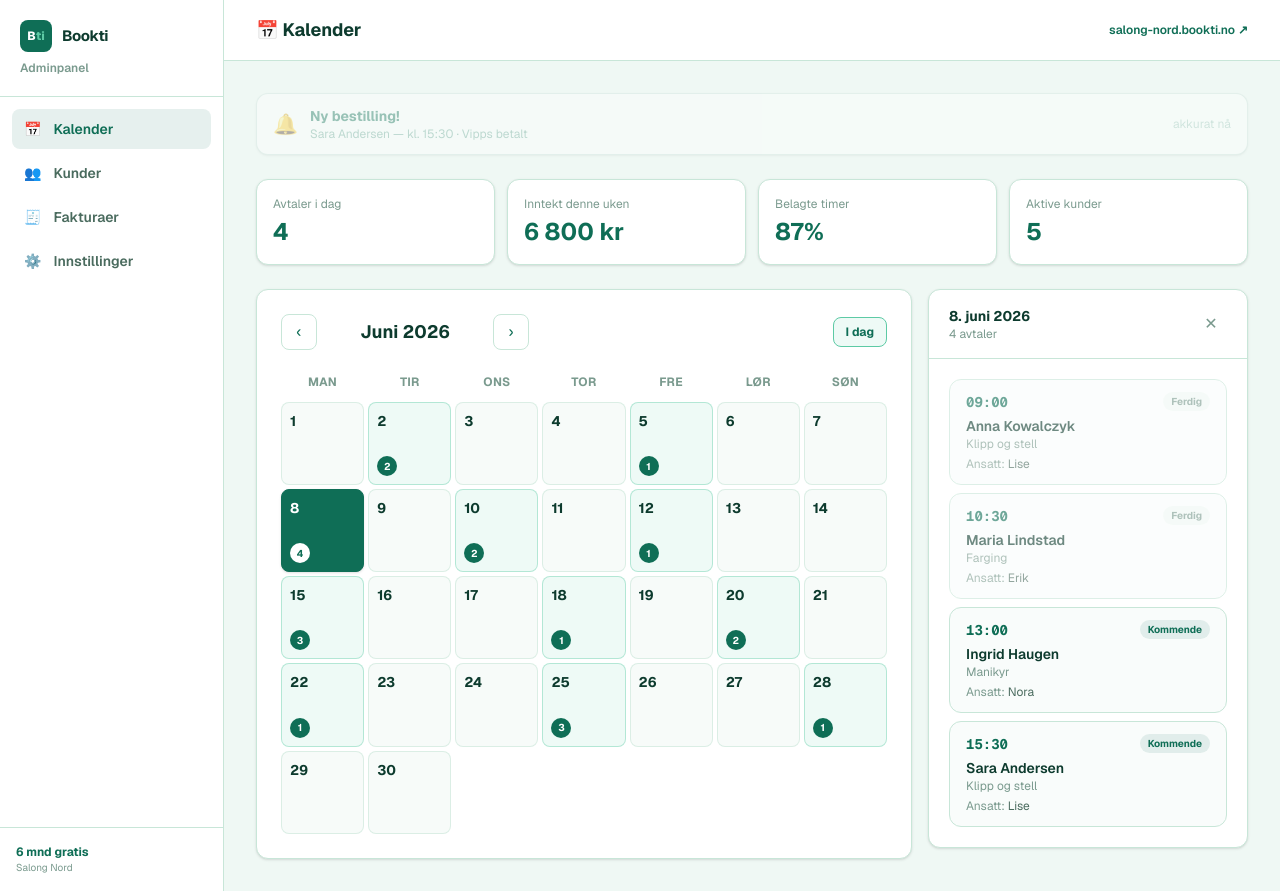
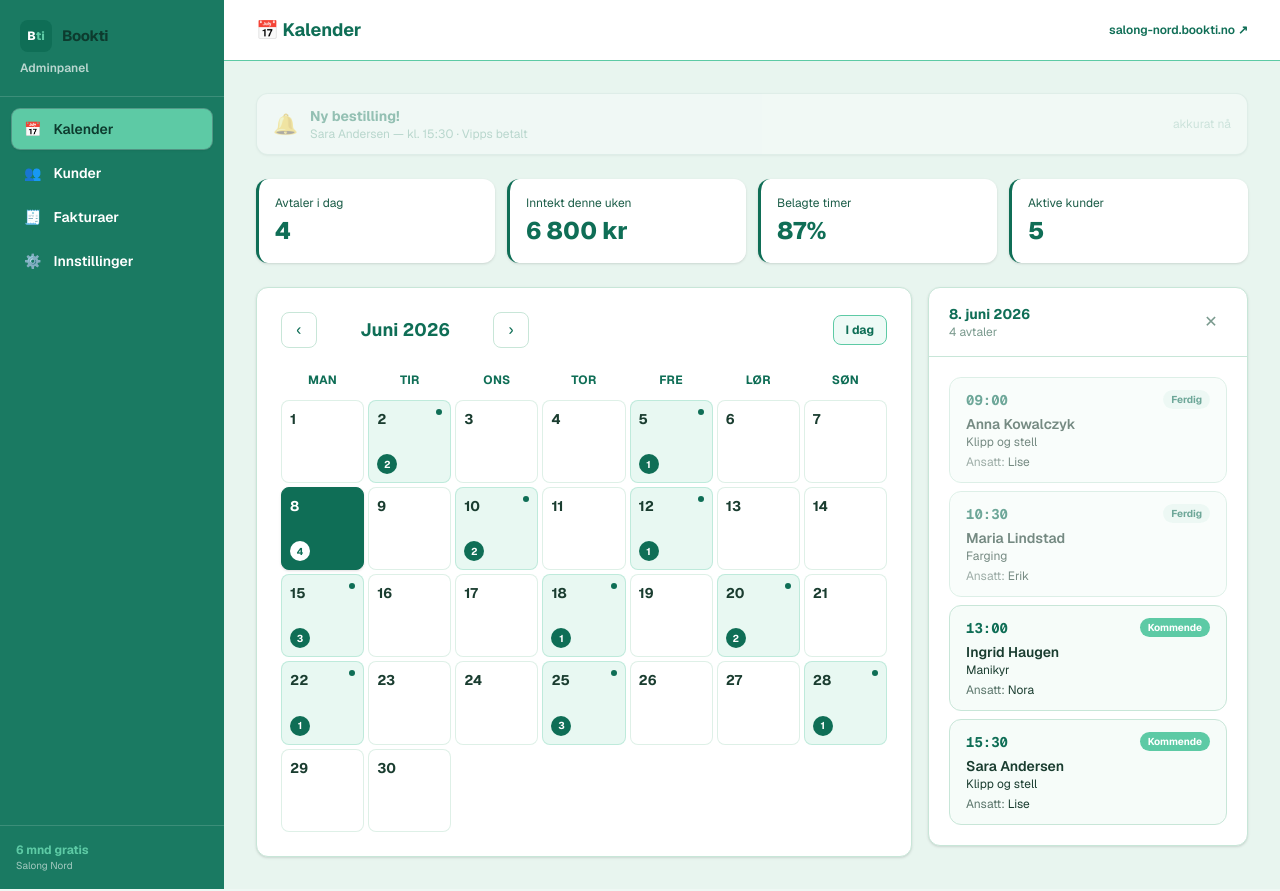
Before and after one commit to booktino/bookti, a Next.js app: page /admin in a window 1280 px wide. Both pictures are taken after a click on the button "I dag". Built offline with nearby package versions, Linux system fonts and the light colour scheme.

Commit message:
Improve admin panel color contrast and sidebar styling.
Co-authored-by: Cursor <cursoragent@cursor.com>

```diff
--- a/src/app/admin/page.tsx
+++ b/src/app/admin/page.tsx
@@ -93,9 +93,9 @@ function formatSelectedDayLabel(dateStr: string) {
 }
 
 const STATUS_STYLES: Record<CalendarBookingStatus, string> = {
-  kommende: "bg-[#0F6E56]/10 text-[#0F6E56]",
-  ferdig: "bg-[#EFF8F4] text-[#7A9A8E]",
-  kansellert: "bg-red-50 text-red-500",
+  kommende: "bg-[#5DCAA5] text-white",
+  ferdig: "bg-[#e2f5ee] text-[#0F6E56]",
+  kansellert: "bg-[#fee2e2] text-[#dc2626]",
 };
 
 const STATUS_LABELS: Record<CalendarBookingStatus, string> = {
@@ -169,11 +169,11 @@ export default function AdminPage() {
   }
 
   return (
-    <div className="flex min-h-screen bg-[#EFF8F4] font-sans text-[#0D3B2E]">
-      <aside className="flex w-56 shrink-0 flex-col border-r border-[#C8E6D8] bg-white">
-        <div className="border-b border-[#C8E6D8] px-5 py-5">
+    <div className="flex min-h-screen bg-[#e8f5ef] font-sans text-[#0D3B2E]">
+      <aside className="flex w-56 shrink-0 flex-col bg-[#1a7a62]">
+        <div className="border-b border-white/15 px-5 py-5">
           <Logo size="sm" />
-          <p className="mt-2 text-xs font-semibold text-[#7A9A8E]">{no.admin.panelTitle}</p>
+          <p className="mt-2 text-xs font-semibold text-white/70">{no.admin.panelTitle}</p>
         </div>
         <nav className="flex-1 p-3">
           {TABS.map((t) => (
@@ -182,23 +182,23 @@ export default function AdminPage() {
               onClick={() => setTab(t.id)}
               className={`mb-1 flex w-full items-center gap-3 rounded-lg px-3 py-2.5 text-sm font-semibold transition-colors ${
                 tab === t.id
-                  ? "bg-[#0F6E56]/10 text-[#0F6E56]"
-                  : "text-[#4A6B5E] hover:bg-[#EFF8F4]"
+                  ? "bg-[#5DCAA5] text-[#0D3B2E] shadow-sm ring-1 ring-white/25"
+                  : "text-white hover:bg-white/15"
               }`}
             >
               <span>{t.icon}</span> {t.label}
             </button>
           ))}
         </nav>
-        <div className="border-t border-[#C8E6D8] p-4">
-          <p className="text-xs font-bold text-[#0F6E56]">{FREE_TRIAL_MONTHS} mnd gratis</p>
-          <p className="text-[10px] text-[#7A9A8E]">{demoBusiness.name}</p>
+        <div className="border-t border-white/15 p-4">
+          <p className="text-xs font-bold text-[#5DCAA5]">{FREE_TRIAL_MONTHS} mnd gratis</p>
+          <p className="text-[10px] text-white/60">{demoBusiness.name}</p>
         </div>
       </aside>
 
       <main className="flex-1 overflow-auto">
-        <header className="flex items-center justify-between border-b border-[#C8E6D8] bg-white px-8 py-4">
-          <h1 className="text-lg font-bold">
+        <header className="flex items-center justify-between border-b border-[#5DCAA5] bg-white px-8 py-4">
+          <h1 className="text-lg font-bold text-[#0F6E56]">
             {TABS.find((t) => t.id === tab)?.icon}{" "}
             {TABS.find((t) => t.id === tab)?.label}
           </h1>
@@ -233,9 +233,9 @@ export default function AdminPage() {
                   { label: no.dashboard.occupancy, val: "87%" },
                   { label: no.dashboard.activeCustomers, val: String(demoClients.length) },
                 ].map(({ label, val }) => (
-                  <div key={label} className="rounded-xl border border-[#C8E6D8] bg-white p-4 shadow-sm">
-                    <div className="text-xs text-[#7A9A8E]">{label}</div>
-                    <div className="mt-1 text-2xl font-bold text-[#0F6E56]">{val}</div>
+                  <div key={label} className="rounded-xl border-l-[3px] border-l-[#0F6E56] bg-white p-4 shadow-sm">
+                    <div className="text-xs text-[#1a5c47]">{label}</div>
+                    <div className="mt-1 text-2xl font-extrabold text-[#0F6E56]">{val}</div>
                   </div>
                 ))}
               </div>
@@ -246,17 +246,17 @@ export default function AdminPage() {
                     <div className="flex items-center gap-2">
                       <button
                         onClick={prevMonth}
-                        className="flex h-9 w-9 items-center justify-center rounded-lg border border-[#C8E6D8] text-[#0F6E56] transition-colors hover:bg-[#EFF8F4]"
+                        className="flex h-9 w-9 items-center justify-center rounded-lg border border-[#C8E6D8] text-[#0F6E56] transition-colors hover:bg-[#d1f0e4]"
                         aria-label="Forrige måned"
                       >
                         ‹
                       </button>
-                      <h2 className="min-w-[10rem] text-center text-base font-bold capitalize sm:text-lg">
+                      <h2 className="min-w-[10rem] text-center text-base font-bold text-[#0F6E56] capitalize sm:text-lg">
                         {NORWEGIAN_MONTHS[viewMonth]} {viewYear}
                       </h2>
                       <button
                         onClick={nextMonth}
-                        className="flex h-9 w-9 items-center justify-center rounded-lg border border-[#C8E6D8] text-[#0F6E56] transition-colors hover:bg-[#EFF8F4]"
+                        className="flex h-9 w-9 items-center justify-center rounded-lg border border-[#C8E6D8] text-[#0F6E56] transition-colors hover:bg-[#d1f0e4]"
                         aria-label="Neste måned"
                       >
                         ›
@@ -274,7 +274,7 @@ export default function AdminPage() {
                     {WEEKDAYS.map((day) => (
                       <div
                         key={day}
-                        className="py-2 text-center text-[10px] font-bold tracking-wide text-[#7A9A8E] uppercase sm:text-xs"
+                        className="py-2 text-center text-[10px] font-bold tracking-wide text-[#0F6E56] uppercase sm:text-xs"
                       >
                         {day}
                       </div>
@@ -302,13 +302,16 @@ export default function AdminPage() {
                             isToday
                               ? "border-[#0F6E56] bg-[#0F6E56] text-white shadow-sm"
                               : hasBookings
-                                ? "border-[#5DCAA5]/40 bg-[#5DCAA5]/10 hover:border-[#5DCAA5]"
-                                : "border-[#C8E6D8]/60 bg-[#EFF8F4]/50 hover:border-[#C8E6D8] hover:bg-white"
+                                ? "border-[#5DCAA5]/30 bg-[#e8f8f2] hover:bg-[#d1f0e4]"
+                                : "border-[#C8E6D8]/60 bg-white/60 hover:bg-[#d1f0e4]"
                           } ${isSelected && !isToday ? "ring-2 ring-[#0F6E56] ring-offset-1" : ""}`}
                         >
+                          {hasBookings && !isToday && (
+                            <span className="absolute top-1.5 right-1.5 h-1.5 w-1.5 rounded-full bg-[#0F6E56] sm:top-2 sm:right-2" />
+                          )}
                           <span
                             className={`text-xs font-bold sm:text-sm ${
-                              isToday ? "text-white" : "text-[#0D3B2E]"
+                              isToday ? "text-white" : "text-[#1a3d30]"
                             }`}
                           >
                             {day}
@@ -339,7 +342,7 @@ export default function AdminPage() {
                     <aside className="fixed top-0 right-0 z-50 flex h-full w-full max-w-sm flex-col border-l border-[#C8E6D8] bg-white shadow-xl transition-transform duration-300 ease-out lg:relative lg:z-auto lg:h-auto lg:w-80 lg:shrink-0 lg:rounded-xl lg:border lg:shadow-sm">
                       <div className="flex items-center justify-between border-b border-[#C8E6D8] px-4 py-4 sm:px-5">
                         <div>
-                          <h3 className="text-sm font-bold text-[#0D3B2E]">
+                          <h3 className="text-sm font-bold text-[#0F6E56]">
                             {formatSelectedDayLabel(selectedDay)}
                           </h3>
                           <p className="text-xs text-[#7A9A8E]">
@@ -349,7 +352,7 @@ export default function AdminPage() {
                         </div>
                         <button
                           onClick={() => setSelectedDay(null)}
-                          className="flex h-8 w-8 items-center justify-center rounded-lg text-[#7A9A8E] hover:bg-[#EFF8F4]"
+                          className="flex h-8 w-8 items-center justify-center rounded-lg text-[#7A9A8E] hover:bg-[#d1f0e4]"
                           aria-label="Lukk"
                         >
                           ✕
@@ -366,7 +369,7 @@ export default function AdminPage() {
                             {selectedBookings.map((b) => (
                               <div
                                 key={b.id}
-                                className={`rounded-xl border border-[#C8E6D8] bg-[#EFF8F4]/40 px-4 py-3 ${
+                                className={`rounded-xl border border-[#C8E6D8] bg-[#f0faf6]/60 px-4 py-3 ${
                                   b.status === "ferdig" ? "opacity-60" : ""
                                 } ${b.status === "kansellert" ? "opacity-40 line-through" : ""}`}
                               >
@@ -380,14 +383,14 @@ export default function AdminPage() {
                                     {STATUS_LABELS[b.status]}
                                   </span>
                                 </div>
-                                <div className="mt-1 text-sm font-semibold text-[#0D3B2E]">
+                                <div className="mt-1 text-sm font-semibold text-[#1a3d30]">
                                   {b.customerName}
                                 </div>
-                                <div className="text-xs text-[#7A9A8E]">
+                                <div className="text-xs text-[#1a3d30]">
                                   {serviceName(b.serviceId)}
                                 </div>
-                                <div className="mt-1 text-xs text-[#4A6B5E]">
-                                  <span className="text-[#7A9A8E]">Ansatt: </span>
+                                <div className="mt-1 text-xs text-[#1a3d30]">
+                                  <span className="opacity-70">Ansatt: </span>
                                   {b.staffName}
                                 </div>
                               </div>
@@ -406,7 +409,7 @@ export default function AdminPage() {
             <div className="overflow-hidden rounded-xl border border-[#C8E6D8] bg-white shadow-sm">
               <table className="w-full text-sm">
                 <thead>
-                  <tr className="border-b border-[#C8E6D8] bg-[#EFF8F4] text-left text-xs text-[#7A9A8E]">
+                  <tr className="border-b border-[#C8E6D8] bg-[#f0faf6] text-left text-xs text-[#0F6E56]">
                     <th className="px-4 py-3 font-bold">Navn</th>
                     <th className="px-4 py-3 font-bold">Telefon</th>
                     <th className="px-4 py-3 font-bold">Besøk</th>
@@ -430,7 +433,7 @@ export default function AdminPage() {
           {tab === "invoices" && (
             <>
               <div className="mb-4 flex justify-end">
-                <button className="rounded-lg bg-[#0F6E56] px-4 py-2 text-xs font-bold text-white">
+                <button className="btn-primary rounded-lg px-4 py-2 text-xs font-bold text-white">
                   {no.invoicing.altinnExport}
                 </button>
               </div>
@@ -462,7 +465,7 @@ export default function AdminPage() {
           {tab === "settings" && (
             <div className="max-w-lg space-y-6">
               <section className="rounded-xl border border-[#C8E6D8] bg-white p-5 shadow-sm">
-                <h3 className="mb-4 text-sm font-bold">{no.admin.businessSettings}</h3>
+                <h3 className="mb-4 text-sm font-bold text-[#0F6E56]">{no.admin.businessSettings}</h3>
                 {[
                   { label: "Bedriftsnavn", value: demoBusiness.name },
                   { label: "Org.nr", value: demoBusiness.orgNumber },
@@ -475,14 +478,14 @@ export default function AdminPage() {
                     <input
                       readOnly
                       value={value}
-                      className="mt-1 w-full rounded-lg border border-[#C8E6D8] bg-[#EFF8F4] px-3 py-2 text-sm"
+                      className="mt-1 w-full rounded-lg border border-[#C8E6D8] bg-[#f0faf6] px-3 py-2 text-sm"
                     />
                   </div>
                 ))}
               </section>
 
               <section className="rounded-xl border border-[#C8E6D8] bg-white p-5 shadow-sm">
-                <h3 className="mb-4 text-sm font-bold">Betalingsmetoder</h3>
+                <h3 className="mb-4 text-sm font-bold text-[#0F6E56]">Betalingsmetoder</h3>
                 <div className="space-y-2">
                   {PAYMENT_OPTIONS.map((opt) => (
                     <label key={opt.id} className="flex items-center gap-3 rounded-lg border border-[#C8E6D8] px-4 py-3 text-sm">
@@ -498,7 +501,7 @@ export default function AdminPage() {
               </section>
 
               <section className="rounded-xl border border-[#C8E6D8] bg-white p-5 shadow-sm">
-                <h3 className="mb-4 text-sm font-bold">{no.admin.notifications}</h3>
+                <h3 className="mb-4 text-sm font-bold text-[#0F6E56]">{no.admin.notifications}</h3>
                 {["SMS ved ny booking", "Push-varsler", "E-post kvittering"].map((n) => (
                   <label key={n} className="mb-2 flex items-center gap-3 text-sm">
                     <input type="checkbox" defaultChecked className="accent-[#0F6E56]" />
@@ -507,7 +510,7 @@ export default function AdminPage() {
                 ))}
               </section>
 
-              <button className="rounded-xl bg-[#0F6E56] px-6 py-3 text-sm font-bold text-white">
+              <button className="btn-primary rounded-xl px-6 py-3 text-sm font-bold text-white">
                 {no.admin.save}
               </button>
             </div>
```
